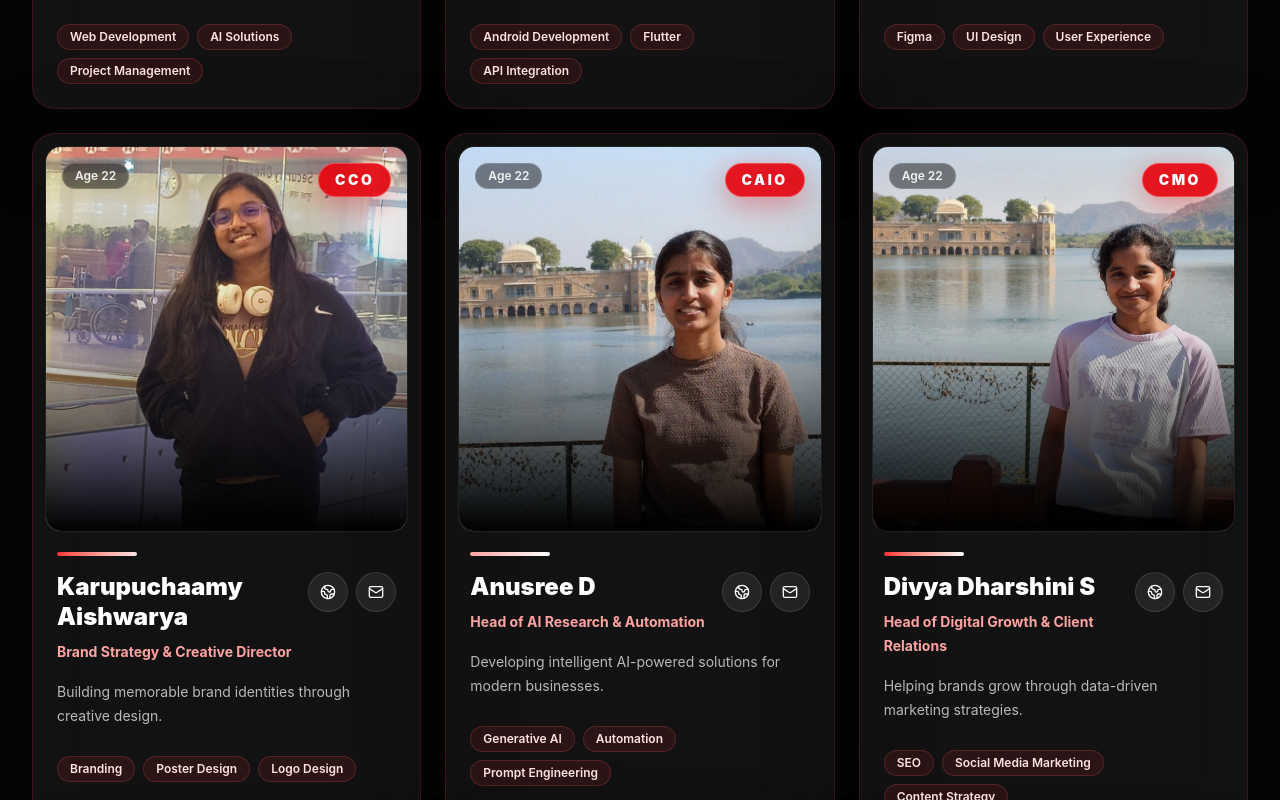
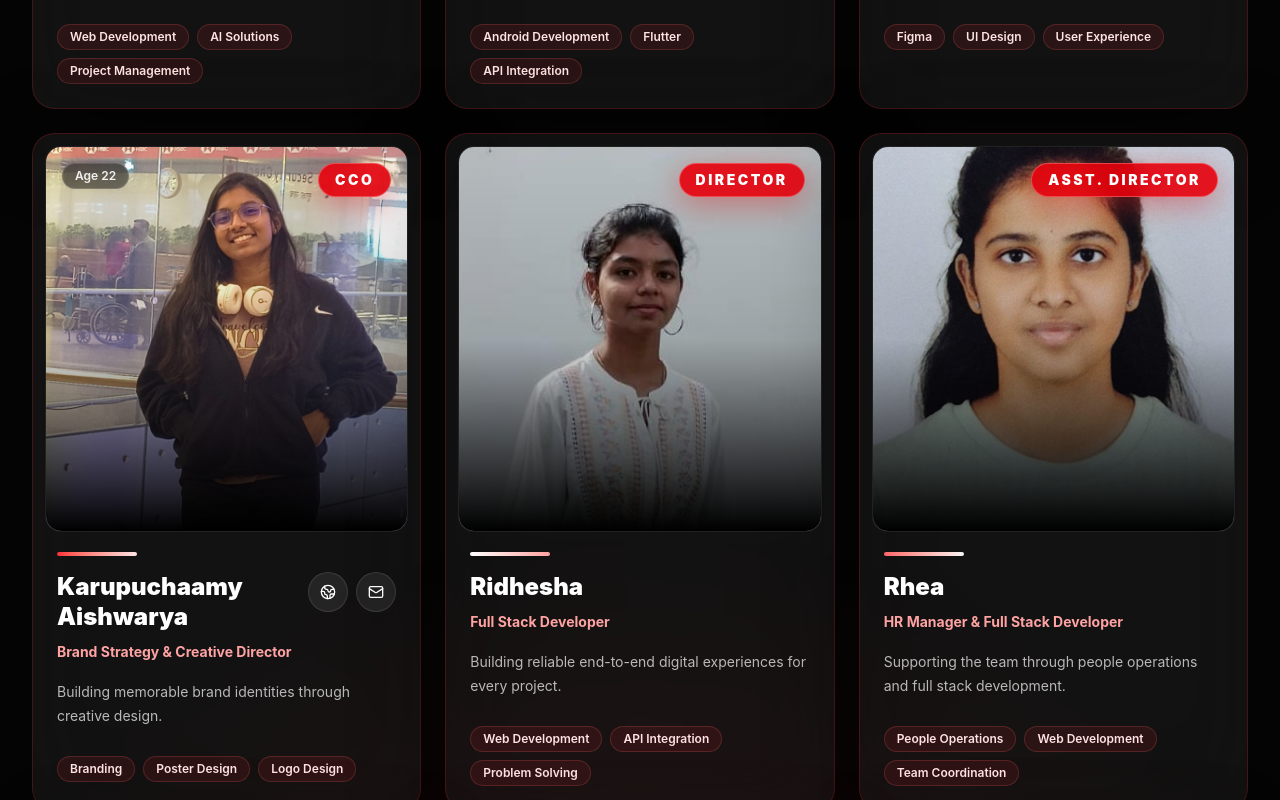
Before and after one commit to dev-23cdr031/brandnest, a Next.js app: page /team in a window 1280 px wide. Shown: the part 1940-2740 px from the top of the page. Built offline with nearby package versions, Linux system fonts and the light colour scheme.

Commit message:
Remove Anusree and Divya Dharshini profile cards from team page

```diff
--- a/components/sections/Team.tsx
+++ b/components/sections/Team.tsx
@@ -67,30 +67,6 @@ const teamMembers = [
     linkedin: 'https://www.linkedin.com/in/aishwarya-karuppuchamy/',
     image: '/team/photos/karupachamy-aishwarya.jpg',
     accent: 'from-red-500 to-rose-100',
-  },
-  {
-    name: 'Anusree D',
-    role: 'CAIO',
-    title: 'Head of AI Research & Automation',
-    age: 22,
-    skills: ['Generative AI', 'Automation', 'Prompt Engineering'],
-    bio: 'Developing intelligent AI-powered solutions for modern businesses.',
-    email: 'anusreed.23csd@kongu.edu',
-    linkedin: 'https://www.linkedin.com/in/anu-sree-974ab6370/',
-    image: '/team/photos/anusree-d.jpg',
-    accent: 'from-red-300 to-white',
-  },
-  {
-    name: 'Divya Dharshini S',
-    role: 'CMO',
-    title: 'Head of Digital Growth & Client Relations',
-    age: 22,
-    skills: ['SEO', 'Social Media Marketing', 'Content Strategy'],
-    bio: 'Helping brands grow through data-driven marketing strategies.',
-    email: 'divyadharshinis.23csd@kongu.edu',
-    linkedin: 'https://www.linkedin.com/in/divyadharshini-subramanian-16a447370/',
-    image: '/team/photos/divya-dharshini.jpg',
-    accent: 'from-red-500 to-zinc-50',
   },
   {
     name: 'Ridhesha',
```
